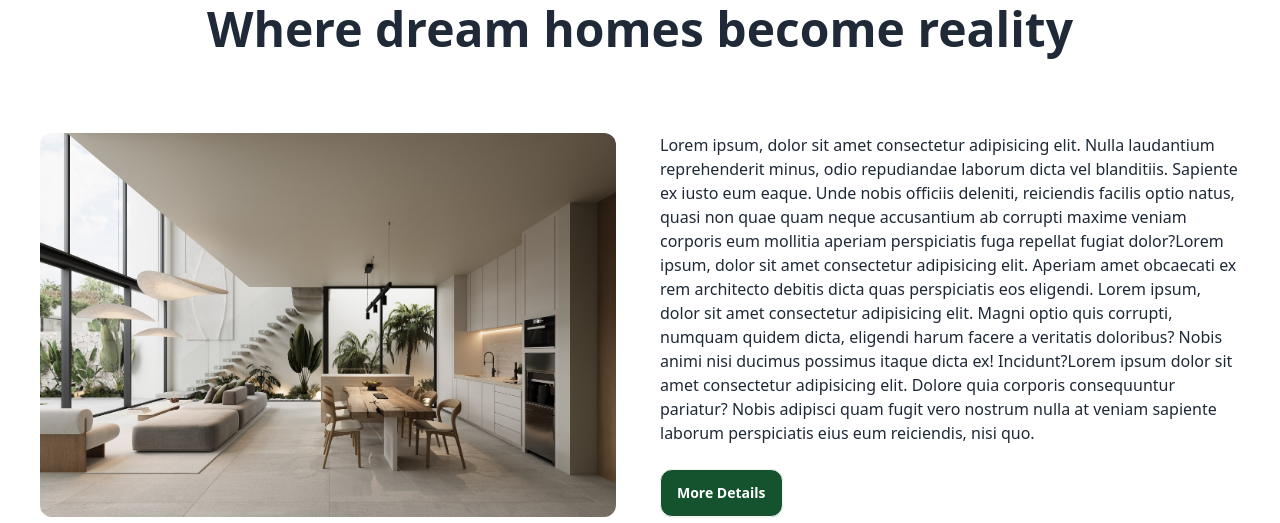
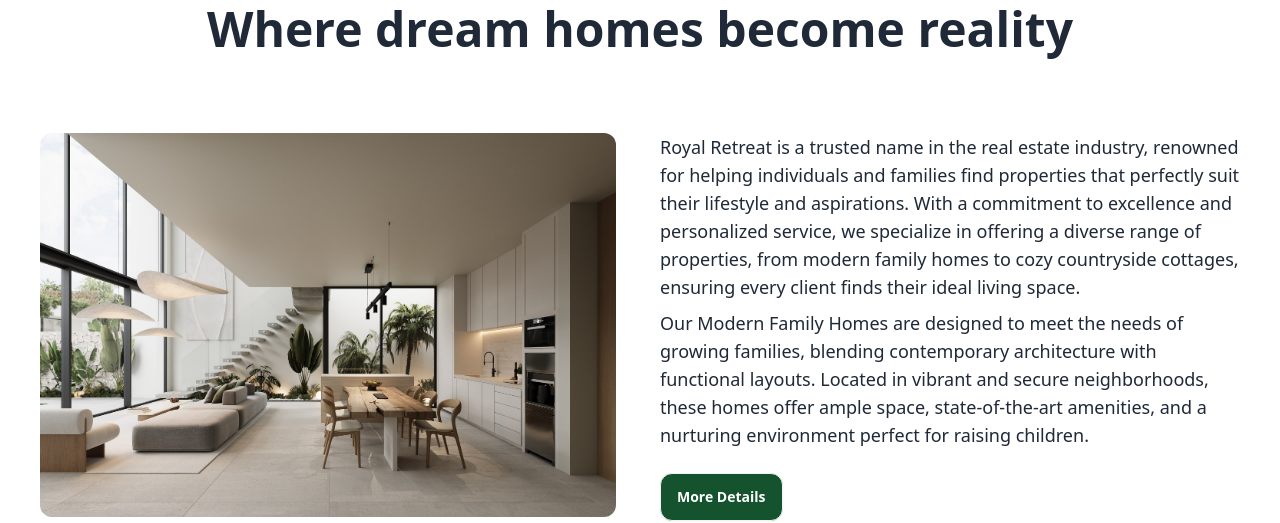
Before and after one commit to sajjatul-bari/royal-retreat, a React (Vite) app: page / in a window 1280 px wide. Shown: the part 903-1426 px from the top of the page. Built offline with nearby package versions, Linux system fonts and the light colour scheme; no server answers.

Commit message:
addad content on About us page

```diff
--- a/src/Pages/Home/AboutInfo/AboutInfo.jsx
+++ b/src/Pages/Home/AboutInfo/AboutInfo.jsx
@@ -1,14 +1,17 @@
 import React from "react";
 import { Link } from "react-router-dom";
-import 'animate.css';
-
+import "animate.css";
 
 const AboutInfo = () => {
   return (
     <div className=" my-10 mx-10">
       <div className="my-20 text-center">
-        <h1 className="lg:text-xl text-sm font-bold animate__animated animate__backInRight">About Us</h1>
-        <h3 className="lg:text-5xl text-2xl font-bold animate__animated animate__backInLeft">Where dream homes become reality</h3>
+        <h1 className="lg:text-xl text-sm font-bold animate__animated animate__backInRight">
+          About Us
+        </h1>
+        <h3 className="lg:text-5xl text-2xl font-bold animate__animated animate__backInLeft">
+          Where dream homes become reality
+        </h3>
       </div>
       <div className="flex justify-center lg:flex-row flex-col gap-10">
         <div className="lg:w-1/2 w-full">
@@ -19,22 +22,21 @@
           />
         </div>
         <div className="lg:w-1/2 w-full">
-          <p>
-            Lorem ipsum, dolor sit amet consectetur adipisicing elit. Nulla
-            laudantium reprehenderit minus, odio repudiandae laborum dicta vel
-            blanditiis. Sapiente ex iusto eum eaque. Unde nobis officiis
-            deleniti, reiciendis facilis optio natus, quasi non quae quam neque
-            accusantium ab corrupti maxime veniam corporis eum mollitia aperiam
-            perspiciatis fuga repellat fugiat dolor?Lorem ipsum, dolor sit amet
-            consectetur adipisicing elit. Aperiam amet obcaecati ex rem
-            architecto debitis dicta quas perspiciatis eos eligendi. Lorem
-            ipsum, dolor sit amet consectetur adipisicing elit. Magni optio quis
-            corrupti, numquam quidem dicta, eligendi harum facere a veritatis
-            doloribus? Nobis animi nisi ducimus possimus itaque dicta ex!
-            Incidunt?Lorem ipsum dolor sit amet consectetur adipisicing elit.
-            Dolore quia corporis consequuntur pariatur? Nobis adipisci quam
-            fugit vero nostrum nulla at veniam sapiente laborum perspiciatis
-            eius eum reiciendis, nisi quo.
+          <p className="lg:text-lg font-medium text-sm">
+            Royal Retreat is a trusted name in the real estate industry,
+            renowned for helping individuals and families find properties that
+            perfectly suit their lifestyle and aspirations. With a commitment to
+            excellence and personalized service, we specialize in offering a
+            diverse range of properties, from modern family homes to cozy
+            countryside cottages, ensuring every client finds their ideal living
+            space.
+          </p>
+          <p className="lg:text-lg font-medium text-sm mt-2">
+            Our Modern Family Homes are designed to meet the needs of growing
+            families, blending contemporary architecture with functional
+            layouts. Located in vibrant and secure neighborhoods, these homes
+            offer ample space, state-of-the-art amenities, and a nurturing
+            environment perfect for raising children.
           </p>
           <Link to="/about">
             <button className="btn rounded-xl bg-green-900 hover:bg-transparent border hover:border-green-900 text-white hover:text-green-900  mt-6">
```
